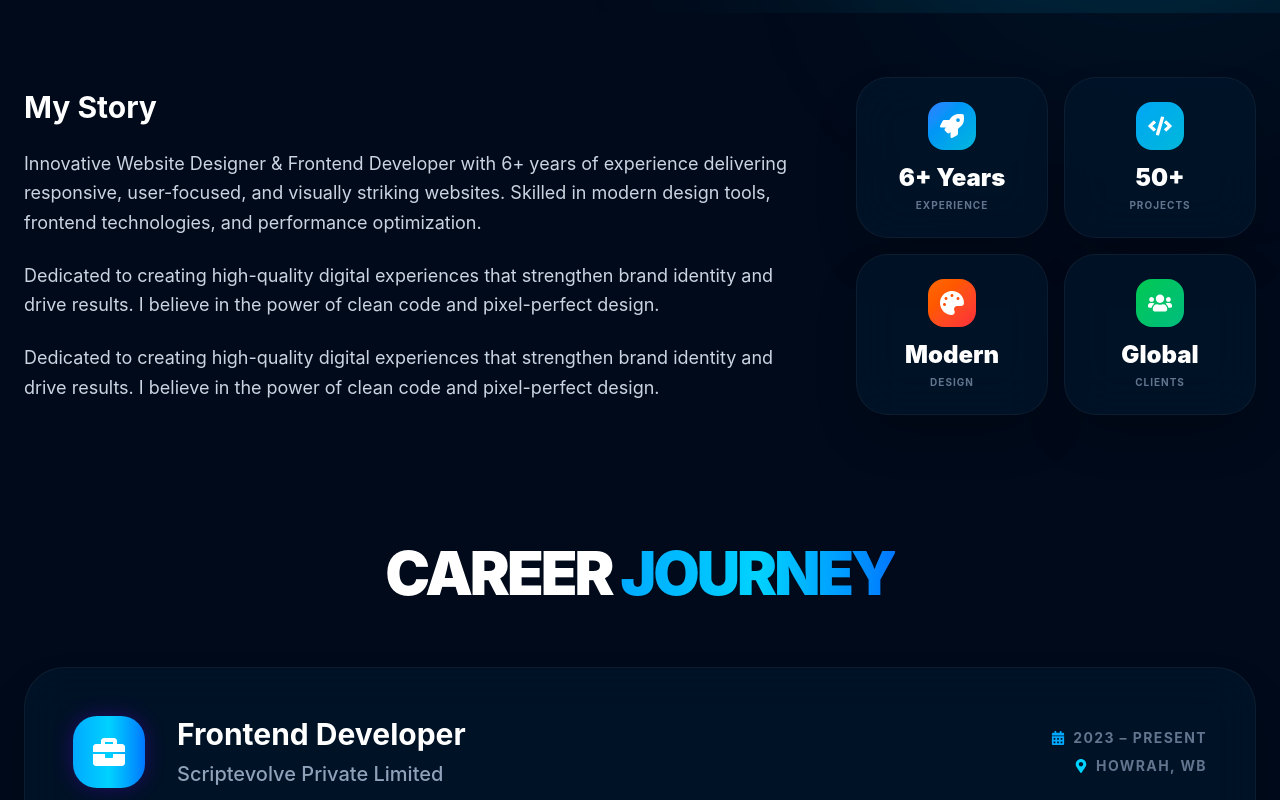
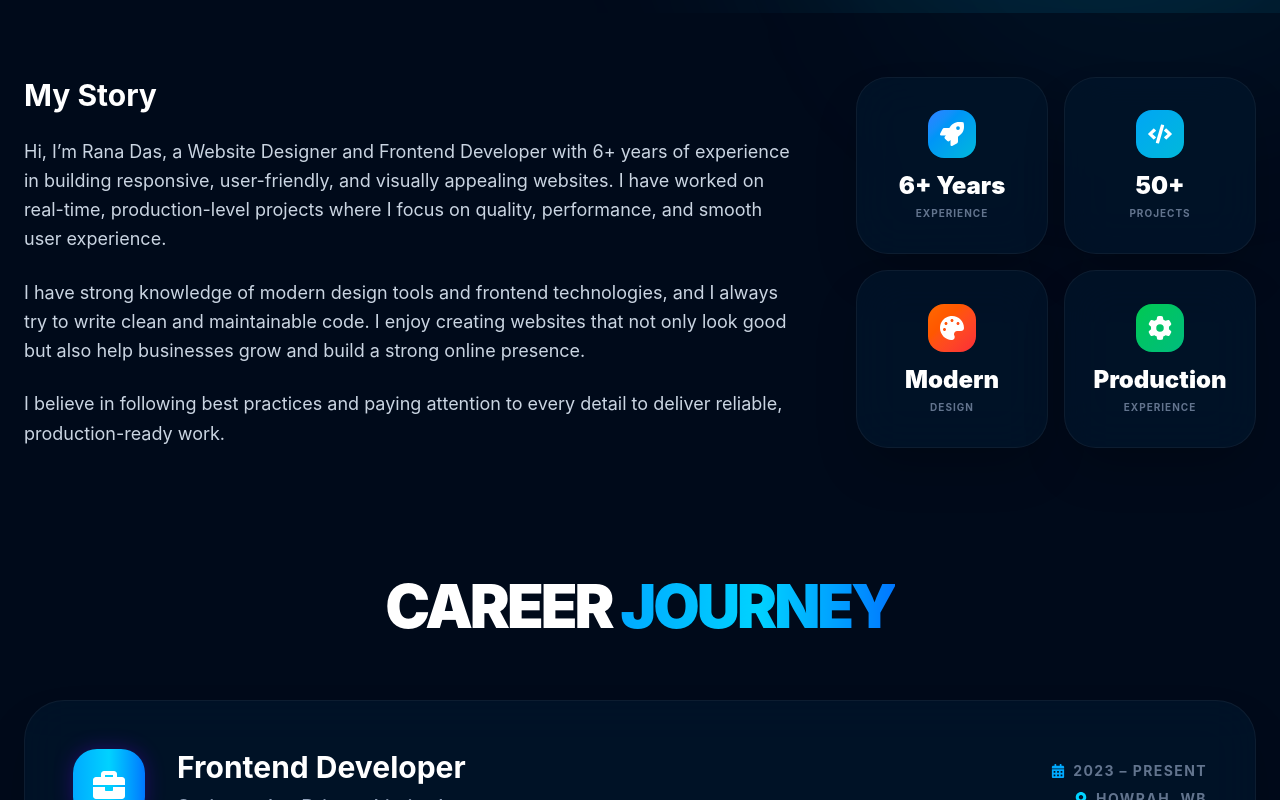
Before and after one commit to rajadevelop/rana-portfolio-website, a React (Vite) app: page / in a window 1280 px wide. Shown: the part 800-1600 px from the top of the page. Built offline with nearby package versions, Linux system fonts and the light colour scheme.

Commit message:
rana: update

```diff
--- a/src/components/About.tsx
+++ b/src/components/About.tsx
@@ -1,12 +1,13 @@
 import { motion } from "motion/react";
-import { FaRocket, FaCode, FaPalette, FaUsers } from "react-icons/fa";
+import { FaRocket, FaCode, FaPalette } from "react-icons/fa";
+import { FaGear } from "react-icons/fa6";
 
 export default function About() {
   const stats = [
     { icon: <FaRocket />, label: "Experience", value: "6+ Years", color: "from-blue-500 to-cyan-500" },
     { icon: <FaCode />, label: "Projects", value: "50+", color: "from-sky-500 to-cyan-500" },
     { icon: <FaPalette />, label: "Design", value: "Modern", color: "from-orange-500 to-red-500" },
-    { icon: <FaUsers />, label: "Clients", value: "Global", color: "from-green-500 to-emerald-500" },
+    { icon: <FaGear />, label: "Experience", value: "Production", color: "from-green-500 to-emerald-500" },
   ];
 
   return (
@@ -22,17 +23,13 @@ export default function About() {
           >
             <h3 className="text-3xl font-bold mb-6">My Story</h3>
             <p className="text-slate-300 text-lg leading-relaxed mb-6">
-              Innovative Website Designer & Frontend Developer with 6+ years of experience delivering responsive,
-              user-focused, and visually striking websites. Skilled in modern design tools, frontend technologies,
-              and performance optimization.
+              Hi, I’m Rana Das, a Website Designer and Frontend Developer with 6+ years of experience in building responsive, user-friendly, and visually appealing websites. I have worked on real-time, production-level projects where I focus on quality, performance, and smooth user experience.
             </p>
             <p className="text-slate-300 text-lg leading-relaxed mb-6">
-              Dedicated to creating high-quality digital experiences that strengthen brand identity and drive results.
-              I believe in the power of clean code and pixel-perfect design.
+              I have strong knowledge of modern design tools and frontend technologies, and I always try to write clean and maintainable code. I enjoy creating websites that not only look good but also help businesses grow and build a strong online presence.
             </p>
             <p className="text-slate-300 text-lg leading-relaxed">
-              Dedicated to creating high-quality digital experiences that strengthen brand identity and drive results.
-              I believe in the power of clean code and pixel-perfect design.
+              I believe in following best practices and paying attention to every detail to deliver reliable, production-ready work.
             </p>
           </motion.div>
 
--- a/src/components/Skills.tsx
+++ b/src/components/Skills.tsx
@@ -1,5 +1,5 @@
 import { motion } from "motion/react";
-import { FaHtml5, FaCss3Alt, FaJs, FaSass, FaReact, FaWordpress, FaSearch, FaPaintBrush } from "react-icons/fa";
+import { FaHtml5, FaCss3Alt, FaGithub, FaJs, FaSass, FaReact, FaWordpress, FaSearch, FaPaintBrush } from "react-icons/fa";
 import { SiTailwindcss, SiChakraui, SiNextdotjs, SiRedux, SiElementor } from "react-icons/si";
 import { HiOutlineDeviceMobile } from "react-icons/hi";
 
@@ -34,8 +34,9 @@ const skillCategories = [
   {
     title: "Other",
     skills: [
+      { name: "Responsive", icon: <HiOutlineDeviceMobile color="#00aaff" /> },
+      { name: "Github", icon: <FaGithub color="#7e7e7e" /> },
       { name: "SEO", icon: <FaSearch color="#4caf50" /> },
-      { name: "Responsive", icon: <HiOutlineDeviceMobile color="#00aaff" /> },
     ],
   },
 ];
```
